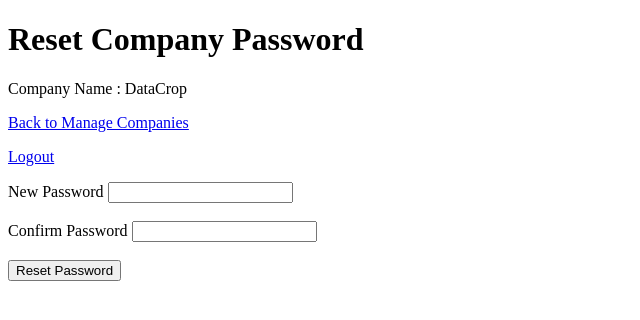
After one commit to 24f3003156/CareerSync, a Flask app: page /admin/company/2/reset-password in a window 1280 px wide. The commit adds this page. Shown: the top 320 px of the page, without its empty margins (0-640 px from the left). Run offline with Flask 3, Linux system fonts and the light colour scheme; a user stored in the database is signed in; data comes from the database, SQL or seed files in the repository; both versions use the stored data as it was after the commit.

Commit message:
Implemented safe password handling

```diff
--- a/app.py
+++ b/app.py
@@ -208,6 +208,31 @@ def admin_dashboard():
     total_applications = Application.query.count()
     return render_template("admin_dashboard.html", total_companies = total_companies, total_students = total_students, total_drives = total_drives, total_applications = total_applications)
 
+@app.route("/admin/change-password", methods = ["GET", "POST"])
+def admin_change_password():
+    if not admin_logged_in():
+        flash("Unauthorized access.")
+        return redirect(url_for("login"))
+
+    admin = Admin.query.get_or_404(session["user_id"])
+
+    if request.method == "POST":
+        current_password = request.form.get("current_password")
+        new_password = request.form.get("new_password")
+        confirm_password = request.form.get("confirm_password")
+
+        if not current_password or not new_password or not confirm_password:
+            flash("All fields are required.")
+            return redirect(url_for("admin_change_password"))
+
+        if not check_password_hash(admin.pass_hash, current_password):
+            flash("Current password is incorrect.")
+            return redirect(url_for("admin_change_password"))
+
+        if new_password != confirm_password:
+            flash("New password and confirm password do not match.")
+            return redirect(url_for("admin_change_password"))
+
 @app.route("/admin/companies")
 def admin_companies():
     if not admin_logged_in():
@@ -258,6 +283,49 @@ def blacklist_company(company_id):
     db.session.commit()
     flash("Company blacklisted successfully.")
     return redirect(url_for("admin_companies"))
+
+@app.route("/admin/company/<int:company_id>/delete")
+def delete_company(company_id):
+    if not admin_logged_in():
+        flash("Unauthorized access.")
+        return redirect(url_for("login"))
+
+    company = Company.query.get_or_404(company_id)
+    existing_drives = PlacementDrive.query.filter_by(company_id = company.id).first()
+    if existing_drives:
+        flash("Company cannot be deleted because it has placement drives.")
+        return redirect(url_for("admin_companies"))
+    db.session.delete(company)
+    db.session.commit()
+    flash("Company deleted successfully.")
+    return redirect(url_for("admin_companies"))
+
+@app.route("/admin/company/<int:company_id>/reset-password", methods = ["GET", "POST"])
+def reset_company_password(company_id):
+    if not admin_logged_in():
+        flash("Unauthorized access.")
+        return redirect(url_for("login"))
+
+    company = Company.query.get_or_404(company_id)
+
+    if request.method == "POST":
+        new_password = request.form.get("new_password")
+        confirm_password = request.form.get("confirm_password")
+
+        if not new_password or not confirm_password:
+            flash("All fields are required.")
+            return redirect(url_for("reset_company_password", company_id = company.id))
+
+        if new_password != confirm_password:
+            flash("Passwords do not match.")
+            return redirect(url_for("reset_company_password", company_id = company.id))
+
+        company.pass_hash = generate_password_hash(new_password)
+        db.session.commit()
+
+        flash("Company password reset successfully.")
+        return redirect(url_for("admin_companies"))
+    return render_template("reset_company_password.html", company= company)
 
 @app.route("/admin/drives")
 def admin_drives():
@@ -332,6 +400,33 @@ def activate_student(student_id):
     db.session.commit()
     flash("Student activated successfully.")
     return redirect(url_for("admin_students"))
+
+@app.route("/admin/student/<int:student_id>/reset-password", methods = ["GET", "POST"])
+def reset_student_password(student_id):
+    if not admin_logged_in():
+        flash("Unauthorized access.")
+        return redirect(url_for("login"))
+
+    student = Student.query.get_or_404(student_id)
+
+    if request.method == "POST":
+        new_password = request.form.get("new_password")
+        confirm_password = request.form.get("confirm_password")
+
+        if not new_password or not confirm_password:
+            flash("All fields are required.")
+            return redirect(url_for("reset_student_password", student_id = student.id))
+
+        if new_password != confirm_password:
+            flash("Passwords do not match.")
+            return redirect(url_for("reset_student_password", student_id = student_id))
+
+        student.pass_hash = generate_password_hash(new_password)
+        db.session.commit()
+
+        flash("Student password reset successfully.")
+        return redirect(url_for("admin_students"))
+    return render_template("reset_student_password.html", student = student)
 
 @app.route("/company/dashboard")
 def company_dashboard():
@@ -424,7 +519,7 @@ def edit_drive(drive_id):
         allowed_cgpa_values = ["6.0", "6.5", "7.0", "7.5", "8.0", "8.5", "9.0"]
         if eligibility_criteria not in allowed_cgpa_values:
             flash("Please select a valid minimum CGPA.")
-            return redirect(url_for("create_drive", drive_id = drive_id))
+            return redirect(url_for("edit_drive", drive_id = drive_id))
         drive.eligibility_criteria = eligibility_criteria
 
         drive.skills_required = request.form.get("skills_required")
--- a/templates/admin_dashboard.html
+++ b/templates/admin_dashboard.html
@@ -18,7 +18,7 @@
     <p><a href="{{ url_for('admin_students')}}">Manage Students</a></p>
     <p><a href="{{ url_for('admin_applications')}}">View Applications</a></p>
     <p><a href="{{ url_for('admin_placements')}}">View Placement History</a></p>
-
+    <p><a href="{{ url_for('admin_change_password')}}">Change My Password</a></p>
     <a href="{{ url_for('logout')}}">Logout</a>
 
     {% with messages = get_flashed_messages() %}
--- a/templates/admin_drives.html
+++ b/templates/admin_drives.html
@@ -39,8 +39,10 @@
             <td>{{ drive.application_deadline }}</td>
             <td>{{ drive.status }}</td>
             <td>
-                <a href="{{ url_for('approve_drive', drive_id = drive.id)}}">Approve</a>
-                <a href="{{ url_for('reject_drive', drive_id = drive.id)}}">Reject</a>
+                <a href="{{ url_for('approve_drive', drive_id = drive.id)}}"
+                onclick="return confirm('Are you sure you want to approve this placement drive?')">Approve</a>
+                <a href="{{ url_for('reject_drive', drive_id = drive.id)}}"
+                onclick="return confirm('Are you sure you want to reject this placement drive?')">Reject</a>
             </td>
         </tr>
         {% endfor %}
--- a/templates/admin_students.html
+++ b/templates/admin_students.html
@@ -57,6 +57,7 @@
                 {% else %}
                     <a href="{{ url_for('activate_student', student_id = student.id) }}">Activate</a>
                 {% endif %}
+                <a href="{{ url_for('reset_student_password', student_id = student.id) }}">Reset Password</a>
             </td>
         </tr>
         {% endfor %}
--- /dev/null
+++ b/templates/reset_company_password.html
@@ -0,0 +1,36 @@
+<!DOCTYPE html>
+<html lang="en">
+<head>
+    <meta charset="UTF-8">
+    <meta name="viewport" content="width=device-width, initial-scale=1.0">
+    <title>Reset Company Password</title>
+</head>
+<body>
+    <h1>Reset Company Password</h1>
+
+    <p>Company Name : {{ company.company_name }}</p>
+
+    <p><a href="{{ url_for('admin_companies') }}">Back to Manage Companies</a></p>
+    <p><a href="{{ url_for('logout') }}">Logout</a></p>
+
+    {% with messages = get_flashed_messages() %}
+        {% if messages %}
+            {% for message in messages %}
+                <p>{{ message }}</p>
+            {% endfor %}
+        {% endif %}
+    {% endwith %}
+
+    <form method="POST">
+        <label>New Password</label>
+        <input type="password" name="new_password" required>
+        <br><br>
+
+        <label>Confirm Password</label>
+        <input type="password" name="confirm_password" required>
+        <br><br>
+
+        <button type="submit">Reset Password</button>
+    </form>
+</body>
+</html>
```
Also changed, not shown: templates/admin_change_password.html (added, +38 -0 lines), templates/admin_companies.html (+9 -3 lines), templates/reset_student_password.html (added, +36 -0 lines), instance/placement_portal.db.
